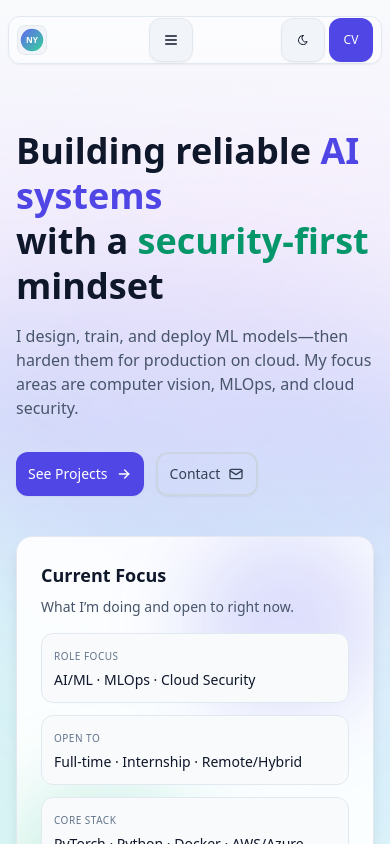
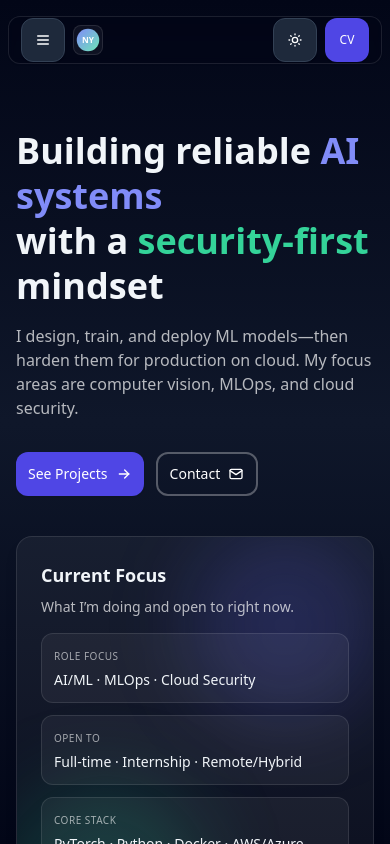
Before and after one commit to Nebil1/Nebil1.github.io, a React (Vite) app: page / in a window 390 px wide. Built offline with nearby package versions, Linux system fonts and the light colour scheme.

Commit message:
Fix mobile navbar layout

```diff
--- a/index.html
+++ b/index.html
@@ -4,6 +4,11 @@
     <meta charset="UTF-8" />
     <meta name="viewport" content="width=device-width, initial-scale=1.0, maximum-scale=5.0, user-scalable=yes" />
     <title>Nebil Yisehak Keno | AI, Cloud Security & MLOps Portfolio</title>
+
+    <!-- Favicon -->
+    <link rel="icon" type="image/svg+xml" href="/favicon.svg" />
+    <link rel="icon" type="image/png" href="/favicon.png" />
+    <link rel="apple-touch-icon" href="/apple-touch-icon.png" />
     <meta name="description" content="Portfolio of Nebil Yisehak Keno - showcasing projects in AI/ML, MLOps, Cloud Security, and Data Engineering.">
     <meta name="keywords" content="AI, Cloud Security, MLOps, Machine Learning, Portfolio, Azure, AWS">
     <meta name="author" content="Nebil Yisehak Keno">
@@ -18,7 +23,7 @@
           const key = 'ai-portfolio-theme';
           const stored = localStorage.getItem(key);
           const wantsDark = stored ? stored === 'dark'
-            : window.matchMedia && window.matchMedia('(prefers-color-scheme: dark)').matches;
+            : true; // Default to dark mode
           document.documentElement.classList.toggle('dark', !!wantsDark);
         } catch {}
       })();
--- a/src/App.jsx
+++ b/src/App.jsx
@@ -88,7 +88,7 @@ export default function App() {
   };
 
   // Theme
-  const [dark, setDark] = useDarkMode();
+  const [dark, setDark] = useDarkMode(true); // Default to dark mode
   const themeVars = useMemo(
     () => ({ "--primary": dark ? "#6366f1" : "#4f46e5", "--primary-foreground": "#ffffff" }),
     [dark]
--- a/src/components/layout/Navbar.jsx
+++ b/src/components/layout/Navbar.jsx
@@ -20,11 +20,23 @@ export default function Navbar({ scrolled, dark, setDark, active }) {
   return (
     <header className="sticky top-0 z-50 mx-auto max-w-7xl px-2 sm:px-4 pt-2 sm:pt-3">
       <div
-        className={`flex h-12 sm:h-14 md:h-16 items-center justify-between rounded-xl sm:rounded-2xl border px-2 sm:px-3 md:px-4 transition-shadow duration-300
+        className={`flex h-12 sm:h-14 md:h-16 items-center justify-between rounded-xl sm:rounded-2xl border px-3 sm:px-4 transition-shadow duration-300
                     border-slate-200 bg-white/55 backdrop-blur-md
                     dark:border-white/10 dark:bg-slate-950/60 dark:backdrop-blur-sm
                     ${scrolled ? "shadow-lg" : "shadow-sm"}`}
       >
+        {/* Left side - Menu button + Logo */}
+        <div className="flex items-center gap-2">
+          {/* Mobile menu button - moved to left */}
+          <Button
+            variant="secondary"
+            className="md:hidden p-2 touch-manipulation"
+            onClick={() => setMobileMenuOpen(!mobileMenuOpen)}
+            aria-label="Toggle mobile menu"
+          >
+            {mobileMenuOpen ? <IconX className="h-4 w-4" /> : <IconMenu2 className="h-4 w-4" />}
+          </Button>
+
           <a href="#home" className="group inline-flex items-center gap-1 sm:gap-2 touch-manipulation">
             <div className="rounded-lg sm:rounded-xl border border-slate-200 bg-slate-100 p-0.5 sm:p-1 transition group-hover:scale-105 dark:border-white/10 dark:bg-white/5">
               <Logo />
@@ -33,7 +45,9 @@ export default function Navbar({ scrolled, dark, setDark, active }) {
               Nebil Yisehak
             </span>
           </a>
+        </div>
 
+        {/* Desktop navigation */}
         <nav className="hidden items-center gap-3 sm:gap-4 lg:gap-6 text-xs sm:text-sm md:flex" role="navigation" aria-label="Primary">
           {navItems.map(({ id, label }) => {
             const isActive = active === id;
@@ -52,17 +66,8 @@ export default function Navbar({ scrolled, dark, setDark, active }) {
           })}
         </nav>
 
-        {/* Mobile menu button */}
-        <Button
-          variant="secondary"
-          className="md:hidden p-2 touch-manipulation"
-          onClick={() => setMobileMenuOpen(!mobileMenuOpen)}
-          aria-label="Toggle mobile menu"
-        >
-          {mobileMenuOpen ? <IconX className="h-4 w-4" /> : <IconMenu2 className="h-4 w-4" />}
-        </Button>
-
-        <div className="flex items-center gap-1 sm:gap-2">
+        {/* Right side - Theme toggle + Resume */}
+        <div className="flex items-center gap-2 sm:gap-3">
           <MagneticWrapper>
             <Button
               aria-label="Toggle dark mode"
@@ -71,7 +76,7 @@ export default function Navbar({ scrolled, dark, setDark, active }) {
               onClick={() => setDark((d) => !d)}
               title="Toggle dark mode"
             >
-              {dark ? <IconSun className="h-3 w-3 sm:h-4 sm:w-4" /> : <IconMoon className="h-3 w-3 sm:h-4 sm:w-4" />}
+              {dark ? <IconSun className="h-4 w-4" /> : <IconMoon className="h-4 w-4" />}
             </Button>
           </MagneticWrapper>
 
@@ -81,7 +86,7 @@ export default function Navbar({ scrolled, dark, setDark, active }) {
             rel="noopener noreferrer"
             className="touch-manipulation"
           >
-            <Button variant="default" className="text-xs sm:text-sm px-2 sm:px-3 py-1.5 sm:py-2">
+            <Button variant="default" className="text-xs sm:text-sm px-3 sm:px-4 py-2">
               <span className="hidden sm:inline">Résumé</span>
               <span className="sm:hidden">CV</span>
             </Button>
```
Also changed, not shown: public/favicon.svg (added). Lines whose indentation alone changed are shown as unchanged.
